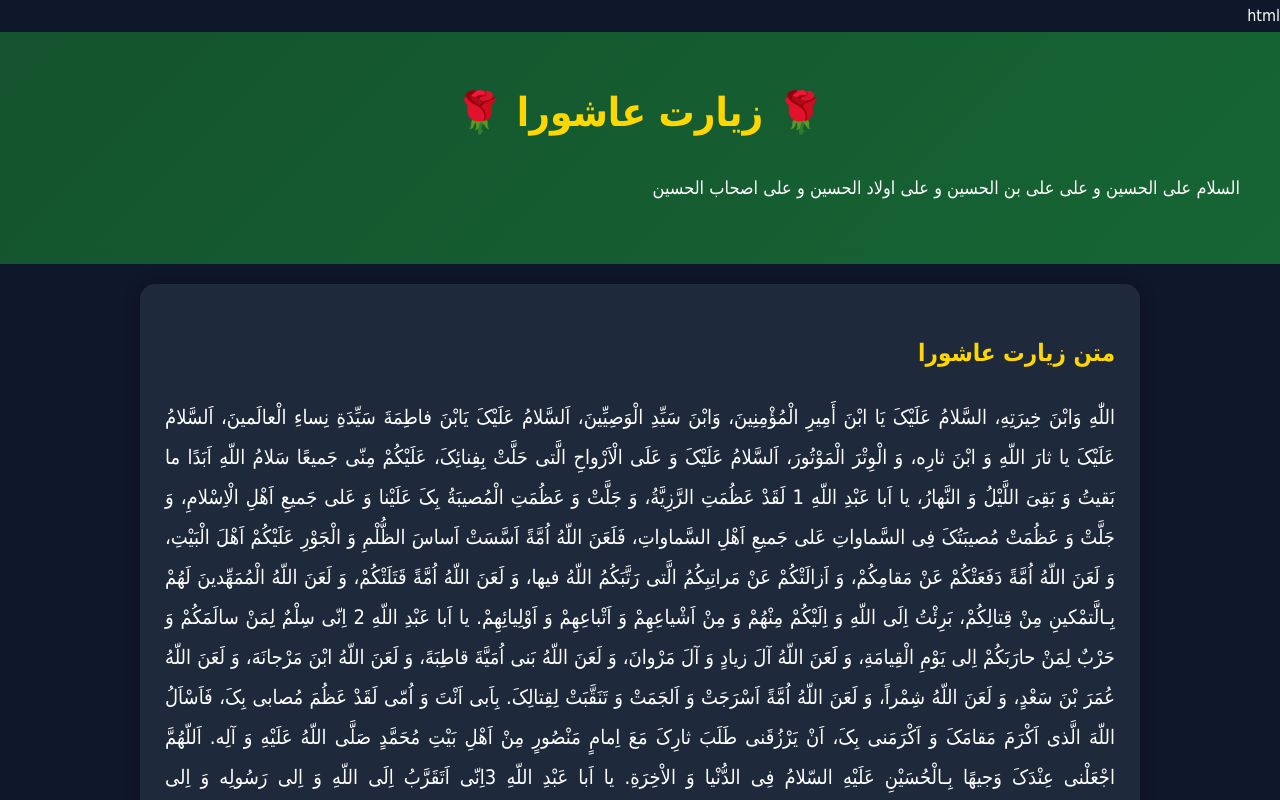
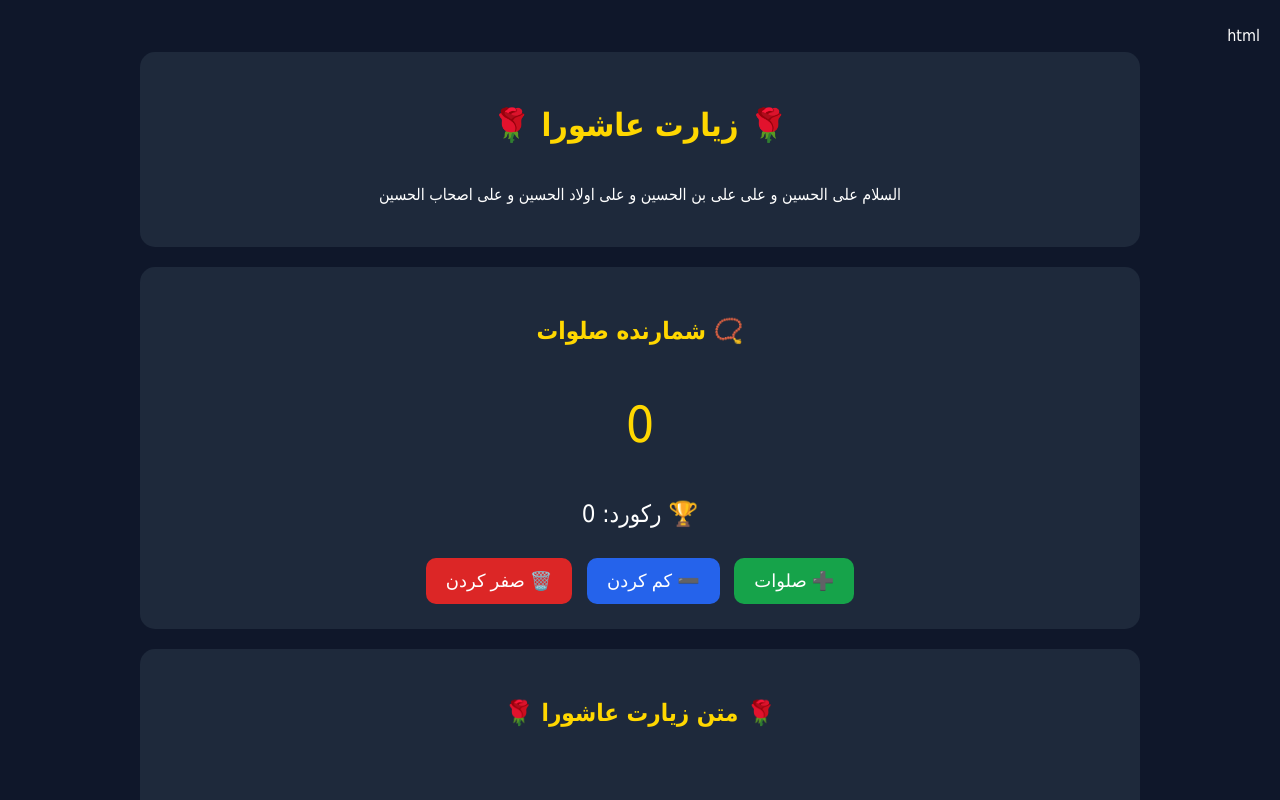
Before and after one commit to ermiya1129-prog/ermiya13936, a plain HTML site: page index.html in a window 1280 px wide. Shown: the top 800 px of the page. Drawn offline with Linux system fonts and the light colour scheme.

Commit message:
Update index.html

```diff
--- a/index.html
+++ b/index.html
@@ -9,93 +9,108 @@ html
 <style>
 body{
 margin:0;
+padding:20px;
 font-family:Tahoma,sans-serif;
 background:#0f172a;
 color:white;
 line-height:2;
 }
 
-header{
-background:linear-gradient(135deg,#14532d,#166534);
-padding:40px;
-text-align:center;
-}
-
-header h1{
-margin:0;
-font-size:40px;
-color:#ffd700;
-}
-
-header p{
-font-size:18px;
-}
-
 .container{
 max-width:1000px;
 margin:auto;
-padding:20px;
 }
 
 .card{
 background:#1e293b;
-padding:25px;
+padding:20px;
 border-radius:15px;
 margin-bottom:20px;
-box-shadow:0 0 15px rgba(0,0,0,.3);
 }
 
-h2{
-color:#ffd700;
-}
-
-p{
-font-size:20px;
-text-align:justify;
+h1,h2{
+text-align:center;
+color:gold;
 }
 
 .counter{
+font-size:50px;
 text-align:center;
-font-size:40px;
-color:#ffd700;
-margin:20px 0;
+color:gold;
+margin:15px 0;
+}
+
+.record{
+text-align:center;
+font-size:24px;
+margin-bottom:15px;
+}
+
+.buttons{
+text-align:center;
 }
 
 button{
-padding:12px 25px;
+padding:12px 20px;
+margin:5px;
 font-size:18px;
 border:none;
 border-radius:10px;
 cursor:pointer;
-background:#16a34a;
-color:white;
 }
 
-button:hover{
-background:#15803d;
+.plus{background:#16a34a;color:white;}
+.minus{background:#2563eb;color:white;}
+.reset{background:#dc2626;color:white;}
+
+.zeyarat{
+font-size:20px;
+text-align:justify;
+white-space:pre-wrap;
 }
 
 footer{
 text-align:center;
 padding:20px;
-background:#111827;
+margin-top:20px;
 }
 </style>
 </head>
 
 <body>
 
-<header>
-<h1>🌹 زیارت عاشورا 🌹</h1>
-<p>السلام علی الحسین و علی علی بن الحسین و علی اولاد الحسین و علی اصحاب الحسین</p>
-</header>
-
 <div class="container">
 
 <div class="card">
-<h2>متن زیارت عاشورا</h2>
+<h1>🌹 زیارت عاشورا 🌹</h1>
+<p style="text-align:center">
+السلام علی الحسین و علی علی بن الحسین و علی اولاد الحسین و علی اصحاب الحسین
+</p>
+</div>
 
-<p>اللّٰهِ وَابْنَ خِیرَتِهِ، السَّلامُ عَلَیْکَ یَا ابْنَ أَمِیرِ الْمُؤْمِنِینَ، وَابْنَ سَیِّدِ الْوَصِیِّینَ، اَلسَّلامُ عَلَیْکَ یَابْنَ فاطِمَةَ سَیِّدَةِ نِساءِ الْعالَمینَ، اَلسَّلامُ عَلَیْکَ یا ثارَ اللّهِ وَ ابْنَ ثارِه، وَ الْوِتْرَ الْمَوْتُورَ، اَلسَّلامُ عَلَیْکَ وَ عَلَى الْاَرْواحِ الَّتى حَلَّتْ بِفِنائِکَ، عَلَیْکُمْ مِنّى جَمیعًا سَلامُ اللّهِ اَبَدًا ما بَقیتُ وَ بَقِىَ اللَّیْلُ وَ النَّهارُ، یا اَبا عَبْدِ اللّهِ 1
+<div class="card">
+<h2>📿 شمارنده صلوات</h2>
+
+<div class="counter" id="count">0</div>
+
+<div class="record">
+🏆 رکورد: <span id="record">0</span>
+</div>
+
+<div class="buttons">
+<button class="plus" onclick="addSalavat()">➕ صلوات</button>
+<button class="minus" onclick="minusSalavat()">➖ کم کردن</button>
+<button class="reset" onclick="resetCounter()">🗑️ صفر کردن</button>
+</div>
+
+</div>
+
+<div class="card">
+<h2>🌹 متن زیارت عاشورا 🌹</h2>
+
+<div class="zeyarat">
+
+اللّٰهِ وَابْنَ خِیرَتِهِ، السَّلامُ عَلَیْکَ یَا ابْنَ أَمِیرِ الْمُؤْمِنِینَ، وَابْنَ سَیِّدِ الْوَصِیِّینَ، اَلسَّلامُ عَلَیْکَ یَابْنَ فاطِمَةَ سَیِّدَةِ نِساءِ الْعالَمینَ، اَلسَّلامُ عَلَیْکَ یا ثارَ اللّهِ وَ ابْنَ ثارِه، وَ الْوِتْرَ الْمَوْتُورَ، اَلسَّلامُ عَلَیْکَ وَ عَلَى الْاَرْواحِ الَّتى حَلَّتْ بِفِنائِکَ، عَلَیْکُمْ مِنّى جَمیعًا سَلامُ اللّهِ اَبَدًا ما بَقیتُ وَ بَقِىَ اللَّیْلُ وَ النَّهارُ، یا اَبا عَبْدِ اللّهِ 1
 
 لَقَدْ عَظُمَتِ الرَّزِیَّةُ، وَ جَلَّتْ وَ عَظُمَتِ الْمُصیبَةُ بِکَ عَلَیْنا وَ عَلى جَمیعِ اَهْلِ الْاِسْلامِ، وَ جَلَّتْ وَ عَظُمَتْ مُصیبَتُکَ فِى السَّماواتِ عَلى جَمیعِ اَهْلِ السَّماواتِ، فَلَعَنَ اللّهُ اُمَّةً اَسَّسَتْ اَساسَ الظُّلْمِ وَ الْجَوْرِ عَلَیْکُمْ اَهْلَ الْبَیْتِ، وَ لَعَنَ اللّهُ اُمَّةً دَفَعَتْکُمْ عَنْ مَقامِکُمْ، وَ اَزالَتْکُمْ عَنْ مَراتِبِکُمُ الَّتى رَتَّبَکُمُ اللّهُ فیها، وَ لَعَنَ اللّهُ اُمَّةً قَتَلَتْکُمْ، وَ لَعَنَ اللّهُ الْمُمَهِّدینَ لَهُمْ بِـالَّتمْکینِ مِنْ قِتالِکُمْ، بَرِئْتُ اِلَى اللّهِ وَ اِلَیْکُمْ مِنْهُمْ وَ مِنْ اَشْیاعِهِمْ وَ اَتْباعِهِمْ وَ اَوْلِیائِهِمْ. یا اَبا عَبْدِ اللّهِ 2
 
@@ -113,26 +128,6 @@ background:#111827;
 سپس می گویی : اَللّهُمَّ خُصَّ اَنْتَ اَوَّلَ ظالِمٍ بِاللَّعْنِ مِنّى، وَ ابْدَاْ بِه اَوَّلاً ثُمَّ الْعَنِ الثّانِىَ وَ الثّالِثَ وَ الرّابِعَ. اَللّهُمَّ الْعَنْ یَزیدَ خامِساً، وَ الْعَنْ عُبَیْدَ اللّهِ بْنَ زیادٍ وَ ابْنَ مَرْجانَهَ، وَ عُمَرَ بْنَ سَعْدٍ وَ شِمْراً، وَ آلَ اَبى سُفْیانَ وَ آلَ زیادٍ وَ آلَ مَرْوانَ اِلى یَوْمِ الْقِیامَةِ 10
 
 در حالت سجده می گویی : اَللّهُمَّ لَکَ الْحَمْدُ حَمْدَ الشّاکِرینَ لَکَ عَلى مُصابِهِمْ، اَلحَمْدُ لِلّهِ عَلى عَظیمِ رَزِیَّتى. اَللّهُمَّ ارْزُقْنى شَفاعَةَ الْحُسَیْنِ یَوْمَ الْوُرُودِ، وَ ثَبِّتْ لى قَدَمَ صِدْقٍ عِنْدَکَ مَعَ الْحُسَیْنِ وَ اَصْحابِ الْحُسَیْنِ، اَلَّذینَ بَذَلُوا مُهَجَهُمْ دُونَ الْحُسَیْنِ عَلَیْهِ السَّلامُ 11
-</p>
-
-</div>
-
-<div class="card">
-<h2>شمارنده صلوات</h2>
-
-<div class="counter" id="count">0</div>
-
-<button onclick="addSalavat()">➕ صلوات</button>
-
-</div>
-
-<div class="card">
-<h2>فضیلت زیارت عاشورا</h2>
-
-<p>
-زیارت عاشورا از مشهورترین زیارات امام حسین (ع) است و نزد شیعیان جایگاه ویژه‌ای دارد.
-</p>
-
 </div>
 
 </div>
@@ -141,13 +136,44 @@ background:#111827;
 ساخته شده با ❤️ برای دوستداران اهل بیت (ع)
 </footer>
 
+</div>
+
 <script>
-let count = 0;
+
+let count = Number(localStorage.getItem("salavatCount")) || 0;
+let record = Number(localStorage.getItem("salavatRecord")) || 0;
+
+document.getElementById("count").innerText = count;
+document.getElementById("record").innerText = record;
 
 function addSalavat(){
 count++;
+
+if(count > record){
+record = count;
+localStorage.setItem("salavatRecord", record);
+}
+
+localStorage.setItem("salavatCount", count);
+
+document.getElementById("count").innerText = count;
+document.getElementById("record").innerText = record;
+}
+
+function minusSalavat(){
+if(count > 0){
+count--;
+localStorage.setItem("salavatCount", count);
 document.getElementById("count").innerText = count;
 }
+}
+
+function resetCounter(){
+count = 0;
+localStorage.setItem("salavatCount", count);
+document.getElementById("count").innerText = count;
+}
+
 </script>
 
 </body>
```
